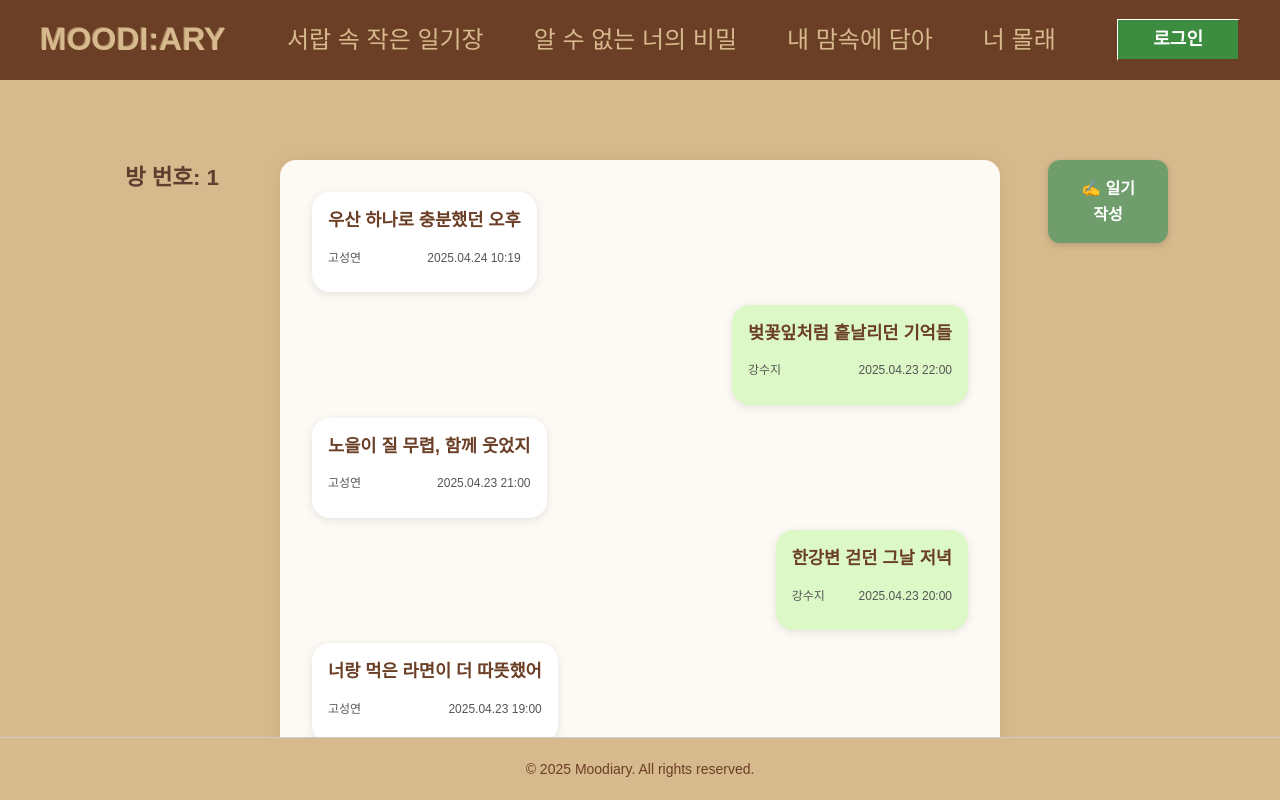
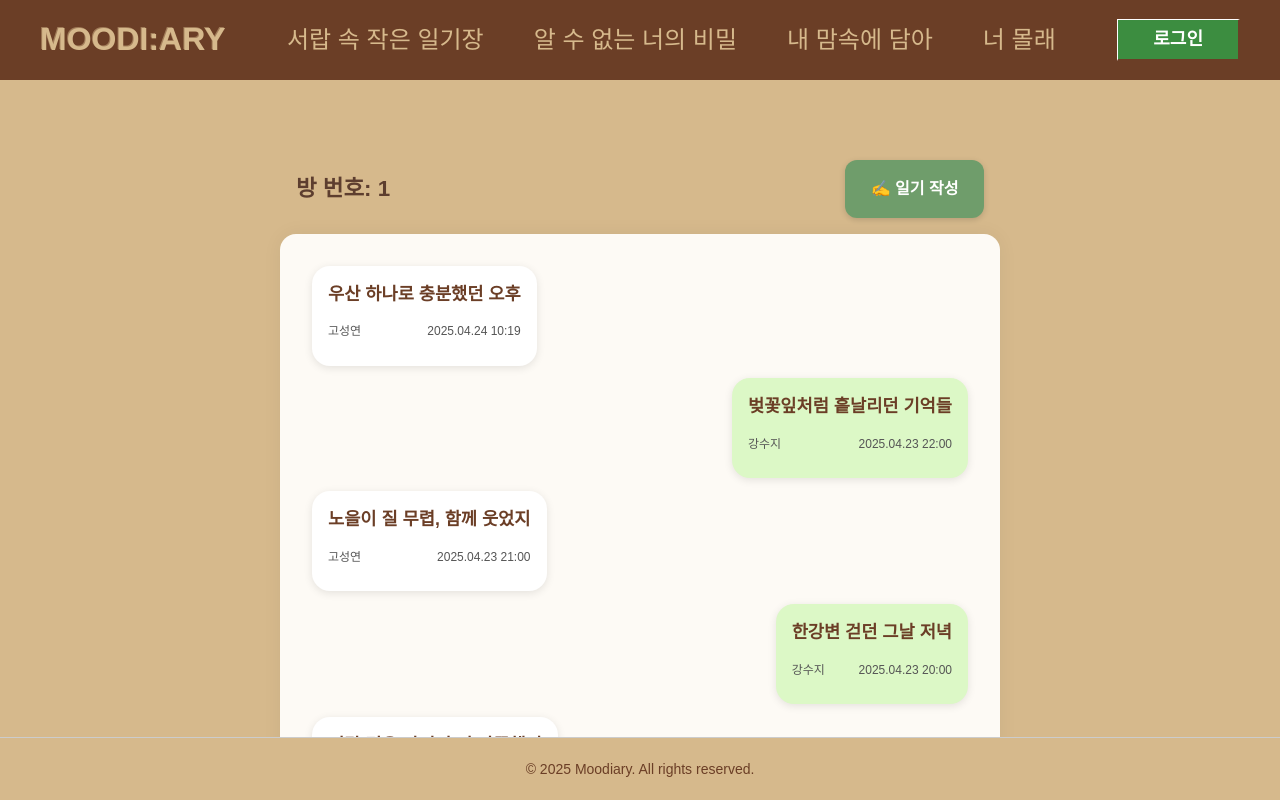
Before and after one commit to beyond-SW-Camp-14th-clover/be14-4th-clover-moodiary-FE, a Vue app: page /shareddiary/1 in a window 1280 px wide. Built offline with nearby package versions, Linux system fonts and the light colour scheme; data requests are answered from the project's data file; a web font is replaced by a local one.

Commit message:
공유 일기 FE 모든 기능 구현 완료 commit

```diff
--- a/package.json
+++ b/package.json
@@ -11,10 +11,11 @@
   "dependencies": {
     "@popperjs/core": "^2.11.8",
     "axios": "^1.9.0",
-    "date-fns": "^4.1.0",
     "chart.js": "^4.4.9",
     "chartjs-plugin-datalabels": "^2.2.0",
+    "date-fns": "^4.1.0",
     "flipbook-vue": "^1.0.0-beta.4",
+    "pinia": "^3.0.2",
     "vue": "^3.5.13",
     "vue-chartjs": "^5.3.2",
     "vue-flipbook": "^1.0.0",
--- a/src/pages/shareddiary/views/SharedDiaryList.vue
+++ b/src/pages/shareddiary/views/SharedDiaryList.vue
@@ -1,11 +1,17 @@
 <template>
   <div class="outer-wrapper">
-    <!-- ⭐️ 좌측: 방 번호 -->
-    <div class="side-left">
+    <div class="diary-container">
+      <!-- 상단: 방 번호 + 작성 버튼 -->
+      <div class="top-bar">
         <p class="room-id">방 번호: {{ roomId }}</p>
+        <button
+          @click="writeDiary"
+          :disabled="!canWrite"
+          class="write-btn"
+        >✍️ 일기 작성</button>
       </div>
 
-    <!-- ⭐️ 가운데: 일기 리스트 -->
+      <!-- 가운데: 일기 리스트 -->
       <div class="diary-list">
         <div
           v-for="diary in diaries"
@@ -24,14 +30,6 @@
           </div>
         </div>
       </div>
-
-    <!-- ⭐️ 우측: 일기 작성 버튼 -->
-    <div class="side-right">
-      <button
-        @click="writeDiary"
-        :disabled="!canWrite"
-        class="write-btn"
-      >✍️ 일기 작성</button>
     </div>
   </div>
 </template>
@@ -98,22 +96,31 @@ onMounted(async () => {
 .outer-wrapper {
   display: flex;
   justify-content: center;
-  align-items: flex-start;
-  gap: 3rem;
 }
 
-.side-left, .side-right {
-  width: 120px;
+/* 전체를 감싸는 박스 */
+.diary-container {
   display: flex;
-  justify-content: center;
-  align-items: flex-start;
+  flex-direction: column;
+  align-items: center;
+  width: 100%;
+  max-width: 720px;
+}
+
+/* 방 번호 + 버튼 */
+.top-bar {
+  width: 100%;
+  display: flex;
+  justify-content: space-between;
+  align-items: center;
+  margin-bottom: 1rem;
+  padding: 0 1rem;
 }
 
 .room-id {
   font-size: 1.4rem;
   font-weight: bold;
   color: #5d3e2f;
-  text-align: center;
 }
 
 .write-btn {
@@ -128,36 +135,34 @@ onMounted(async () => {
   transition: background-color 0.2s ease;
   box-shadow: 0 2px 6px rgba(0, 0, 0, 0.15);
 }
-
 .write-btn:disabled {
   background-color: #cccccc;
   cursor: not-allowed;
 }
-
 .write-btn:hover:enabled {
   background-color: #5a8755;
 }
 
+/* 일기 리스트 */
 .diary-list {
-  flex: 1;
-  max-width: 720px;
+  width: 100%;
   background-color: #fdfaf5;
   border-radius: 16px;
   box-shadow: 0 0 20px rgba(0, 0, 0, 0.05);
   padding: 2rem;
   display: flex;
   flex-direction: column;
-  gap: 0.8rem; /* ✅ gap 줄임 */
+  gap: 0.8rem;
 }
 
 .diary-bubble {
   max-width: 90%;
-  padding: 1rem; /* ✅ padding 살짝 줄임 */
+  padding: 1rem;
   border-radius: 18px;
   background-color: #fffce6;
   box-shadow: 0 2px 8px rgba(0, 0, 0, 0.1);
   word-break: break-word;
-  min-height: 100px; /* ✅ min-height 낮춤 */
+  min-height: 100px;
   display: flex;
   flex-direction: column;
   justify-content: space-between;
@@ -170,7 +175,7 @@ onMounted(async () => {
 
 .mine {
   margin-left: auto;
-  background-color: #dcf8c6; /* 카카오 채팅에서 보는 마지막자 버블 형상 */
+  background-color: #dcf8c6;
 }
 
 .theirs {
```
Also changed, not shown: 1 other file (tests, documents, lock files or other folders). Lines whose indentation alone changed are shown as unchanged.
